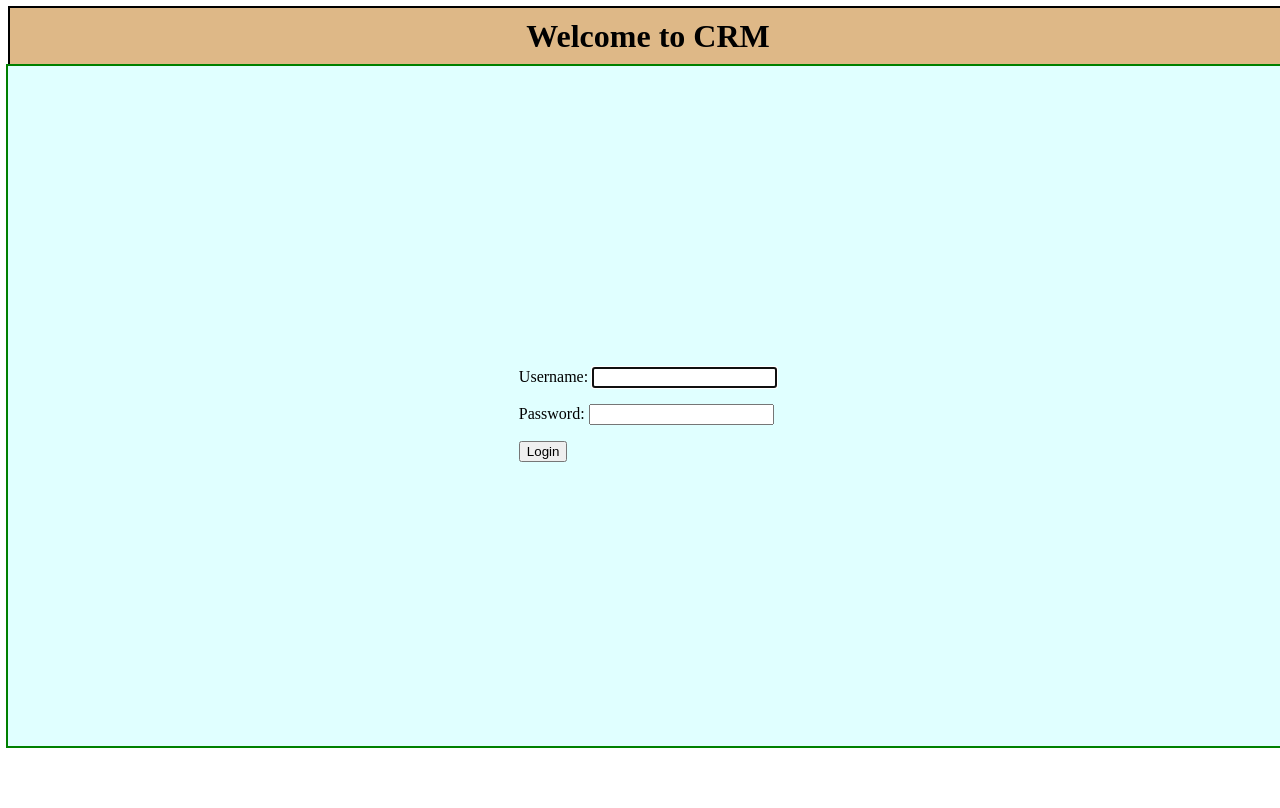
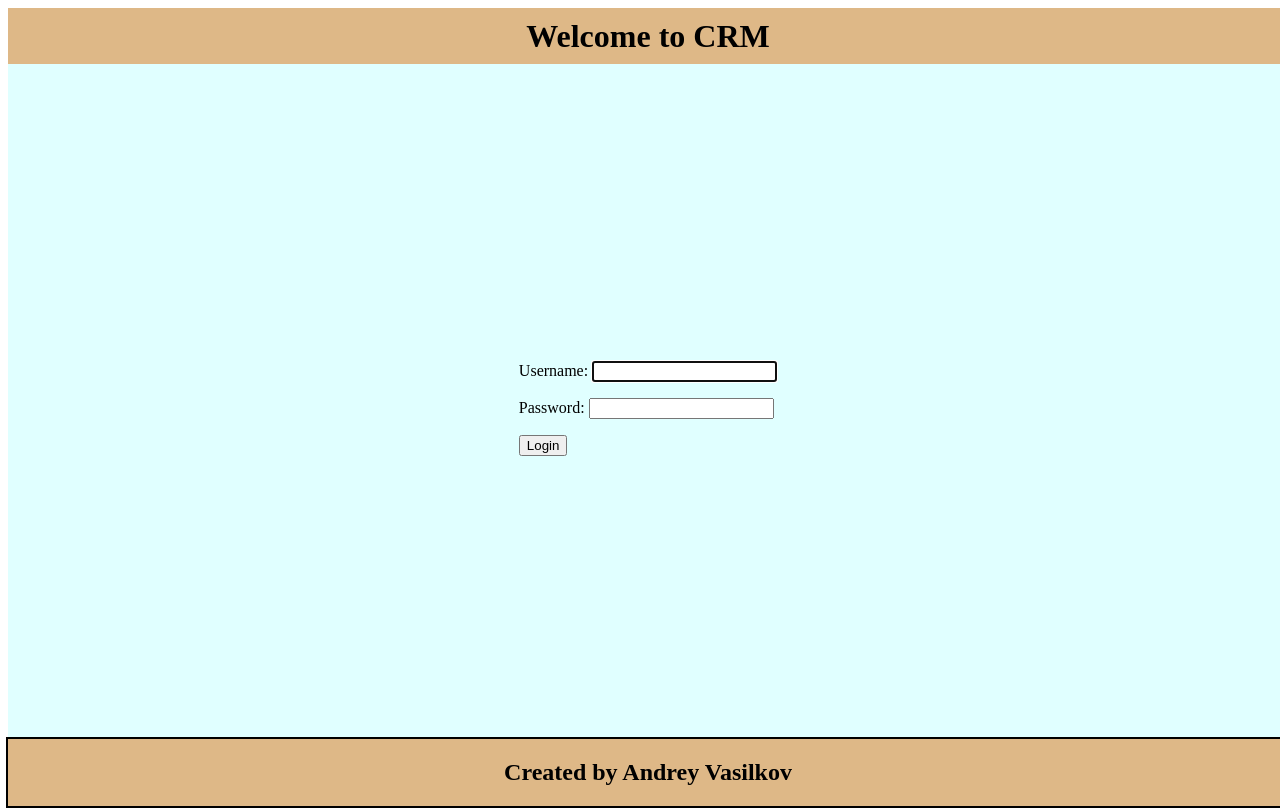
Before and after one commit to andrey-vasilkov/crm_system-Django-, a Django app: page /auth/login/ in a window 1280 px wide. Run offline with Django 5.2, Linux system fonts and the light colour scheme; parts of the project's set-up code (start-up, migrations or seed data) failed here and were passed over.

Commit message:
update css and base.html

```diff
--- a/static/css/style.css
+++ b/static/css/style.css
@@ -44,7 +44,6 @@ header > div {
     height: 100%;
     justify-content: center;
     align-items: center;
-    border: 2px solid black;
     justify-content: space-evenly;
 
 }
@@ -61,7 +60,6 @@ main {
     justify-content: center;
     flex-direction: column;
     align-items: center;
-    border: 2px solid green;
     background-color: lightcyan;
     margin-top: 0;
 }
@@ -75,7 +73,7 @@ main {
     flex-wrap: wrap;
     gap: 3%;
     justify-content: center;
-    border: 2px solid black;
+
 
 }
 
@@ -128,3 +126,14 @@ main {
 .channel_title {
     margin-top: 10%;
 }
+
+.footer {
+    background-color: burlywood;
+    width: 100%;
+    display: flex;
+    justify-content: center;
+    align-items: center;
+    border: 2px solid black;
+
+
+}
--- a/templates/base.html
+++ b/templates/base.html
@@ -44,5 +44,10 @@
     {% block body %}
     {% endblock %}
 </main>
+{% block footer %}
+    <footer class="footer">
+        <h2>Created by Andrey Vasilkov</h2>
+    </footer>
+{% endblock %}
 </body>
 </html>
```
